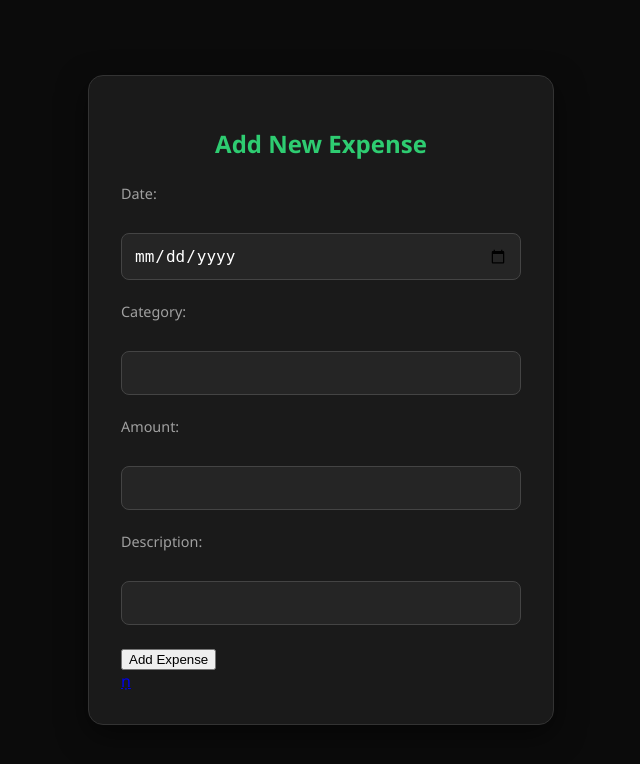
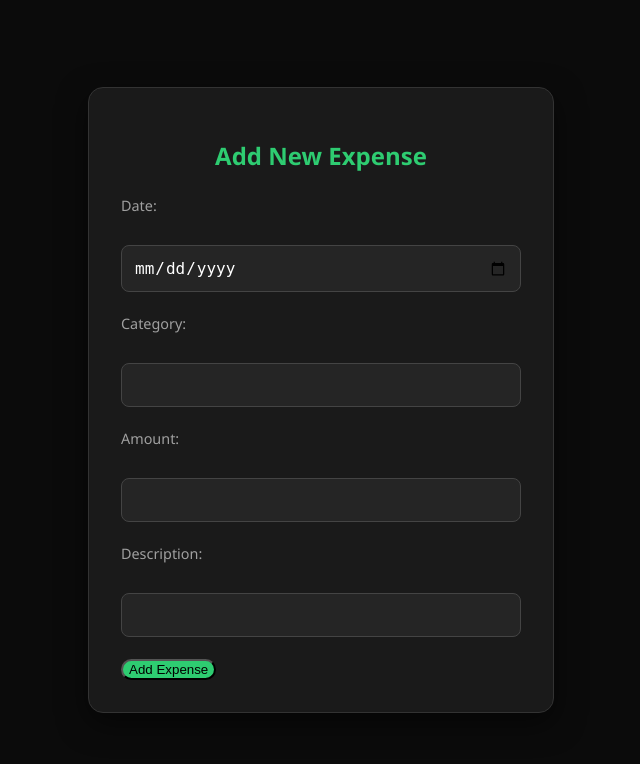
Before and after one commit to tanmaypande/EXPENSE_TRACKER_, a Flask app: page /add in a window 1280 px wide. Shown: the top 764 px of the page, without its empty margins (319-959 px from the left). Run offline with Flask 3, Linux system fonts and the light colour scheme; a user stored in the database is signed in.

Commit message:
Modified the button in add_expense

```diff
--- a/templates/add_expense.html
+++ b/templates/add_expense.html
@@ -100,6 +100,13 @@
         .back-link:hover {
             color: var(--primary-green);
         }
+        .grn-btn{
+            background-color: var(--primary-green);
+            border-radius: 20px;
+            display: flex;
+            justify-content: center;
+            align-items: center;
+        }
     </style>
 </head>
 <body>
@@ -120,9 +127,8 @@
     <label>Description:</label><br>
     <input type="text" name="description"><br><br>
 
-    <button type="submit">Add Expense</button>
+    <button type="submit" class="grn-btn">Add Expense</button>
 </form>
-    <a href="{{ url_for('add_expense_page') }}">ṇ
 </div>
 
 </body>
```
